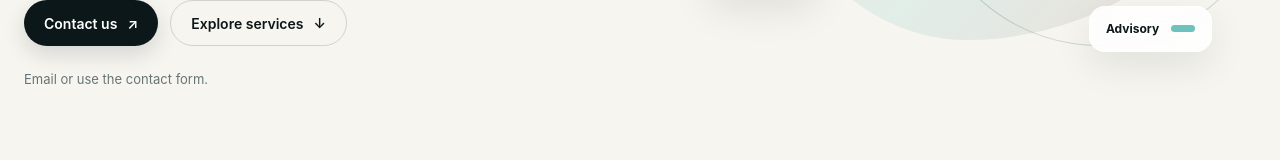
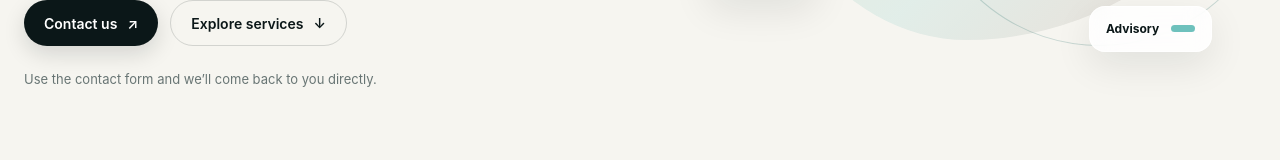
Before and after one commit to victoriashiel/Shiel-ltd, a Next.js app: page / in a window 1280 px wide. Shown: the part 719-879 px from the top of the page. Built offline with nearby package versions, Linux system fonts and the light colour scheme; no server answers.

Commit message:
privacy: remove public email from homepage

```diff
--- a/app/page.tsx
+++ b/app/page.tsx
@@ -39,7 +39,7 @@ export default function HomePage() {
             </Link>
             <a className="button button-quiet" href="#services">Explore services <span aria-hidden="true">↓</span></a>
           </div>
-          <p className="hero-note">Email {siteConfig.email} or use the contact form.</p>
+          <p className="hero-note">Use the contact form and we’ll come back to you directly.</p>
         </div>
         <FinanceCanvas />
       </section>
```
